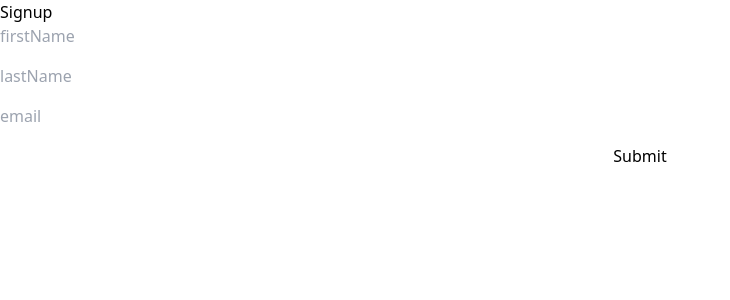
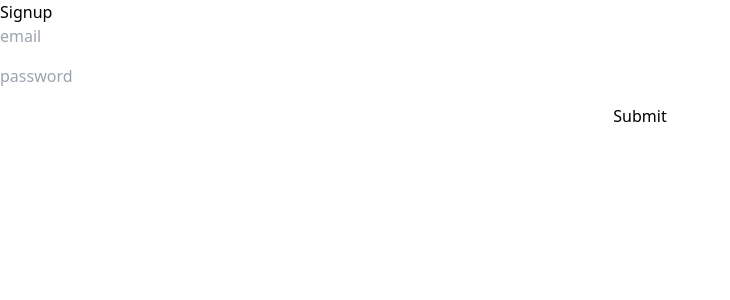
Before and after one commit to scrumplanner/earth, a Next.js app: page /login in a window 1280 px wide. Shown: the top 300 px of the page, without its empty margins (0-730 px from the left). Built offline with nearby package versions, Linux system fonts and the light colour scheme.

Commit message:
create form component

```diff
--- a/src/app/layout.tsx
+++ b/src/app/layout.tsx
@@ -1,16 +1,19 @@
 import type {Metadata} from 'next'
+import ThemeProvider from '@/components/providers/ThemeProvider'
+
 import './globals.css'
-import {Providers} from '@/components/providers'
 
 export const metadata: Metadata = {
     title: 'Template',
 }
 
-export default function RootLayout({children,}: { children: React.ReactNode }) {
+export default function RootLayout({children}: { children: React.ReactNode }) {
     return (
         <html lang="en" suppressHydrationWarning={true}>
         <body>
-        <Providers>{children}</Providers>
+        <ThemeProvider>
+            {children}
+        </ThemeProvider>
         </body>
         </html>
     )
--- a/src/app/login/page.tsx
+++ b/src/app/login/page.tsx
@@ -1,54 +1,44 @@
 "use client"
 import React from 'react';
-import {Formik, Field, Form, FormikHelpers} from 'formik';
+import {Formik, Field, FormikHelpers, FormikProps} from 'formik';
 import * as Yup from "yup";
+import Form, {FormikValues} from "@/components/form";
+import Input from "@/components/input";
 
-interface Values {
-    firstName: string;
-    lastName: string;
+interface Values extends FormikValues {
     email: string;
+    password: string;
 }
 
 const initialValues = {
-    firstName: '',
-    lastName: '',
     email: '',
+    password: '',
 };
 const loginSchema = Yup.object().shape({
-    firstName: Yup.number().typeError("String Olacak!").required("Zorunlu!"),
-    lastName: Yup.string().required("Zorunlu Alan!"),
     email: Yup.string().email("Email formatında olmalı!").required("Email Zorunlu!"),
+    password: Yup.string().required("Zorunlu Alan!"),
 });
 const Login = () => {
-    const handleSubmit = (values: Values, formikHelpers: FormikHelpers<Values>) => {
-        console.log(values, formikHelpers);
+    const handleSubmit = (values: Values, formikHelpers: FormikHelpers<Values>): void | Promise<any> => {
     }
+
     return (
         <div>
             <h1>Signup</h1>
-            <Formik
+            <Form
                 initialValues={initialValues}
+                validationSchema={loginSchema}
                 onSubmit={handleSubmit}
-                validationSchema={loginSchema}
             >
-                {({errors}) => {
-
-                    return (
-                        <Form className="flex gap-4 flex-col">
-                            <Field name="firstName" placeholder="firstName"/>
-                            {errors.firstName && <div>{errors.firstName}</div>}
-
-                            <Field name="lastName" placeholder="lastName"/>
-                            {errors.lastName && <div>{errors.lastName}</div>}
-
-                            <Field name="email" placeholder="email"/>
-                            {errors.email && <div>{errors.email}</div>}
-
-                            <button type="submit">Submit</button>
-                        </Form>
+                {
+                    (props: FormikProps<Values>) => (
+                        <>
+                            <Input name="email" placeholder="email" {...props} />
+                            <Input name="password" placeholder="password" {...props}/>
+                        </>
                     )
-                }}
-            </Formik>
+                }
+            </Form>
         </div>
     );
 };
--- /dev/null
+++ b/src/components/form/index.tsx
@@ -0,0 +1,27 @@
+import React, {ReactNode} from 'react';
+import {Formik, Form as FormikForm, FormikConfig, FormikProps} from "formik";
+
+export interface FormikValues {
+    [key: string]: any
+}
+
+interface FormikWrapperProps<T> extends FormikConfig<T> {
+    children: (props: FormikProps<T>) => ReactNode;
+}
+
+function Form<T extends FormikValues>({children, ...props}: FormikWrapperProps<T>): React.JSX.Element {
+    return (
+        <Formik {...props}>
+            {(props: FormikProps<T>) => {
+                return (
+                    <FormikForm className="flex gap-4 flex-col">
+                        {children(props)}
+                        <button type="submit">Submit</button>
+                    </FormikForm>
+                )
+            }}
+        </Formik>
+    )
+}
+
+export default Form;;
--- /dev/null
+++ b/src/components/input/index.tsx
@@ -0,0 +1,19 @@
+import React from 'react';
+import {Field, FormikErrors, FormikProps} from "formik";
+import {FieldAttributes} from "formik/dist/Field";
+
+interface Input extends FormikProps<any>, FieldAttributes<any>{
+
+}
+
+const Input = (props: Input) => {
+    const {errors, name, placeholder} = props;
+    return (
+        <>
+            <Field name={name} placeholder={placeholder}/>
+            {errors?.[name] && <div className="text-red-800">{errors?.[name]?.toString()}</div>}
+        </>
+    );
+};
+
+export default Input;
--- /dev/null
+++ b/src/components/providers/ThemeProvider.tsx
@@ -0,0 +1,9 @@
+'use client'
+
+import { ThemeProvider as NextThemeProvider } from 'next-themes'
+
+const ThemeProvider = ({children}: {children: React.ReactNode}) => {
+    return <NextThemeProvider>{children}</NextThemeProvider>;
+};
+
+export default ThemeProvider;
--- a/src/components/providers/index.tsx
+++ /dev/null
@@ -1,7 +0,0 @@
-'use client'
-
-import { ThemeProvider } from 'next-themes'
-
-export function Providers({ children } : {children: React.ReactNode}) {
-    return <ThemeProvider>{children}</ThemeProvider>
-}
```
Also changed, not shown: src/helpers/localStorageHelper.ts (+4 -4 lines), src/store/theme.ts (deleted, +0 -27 lines).
